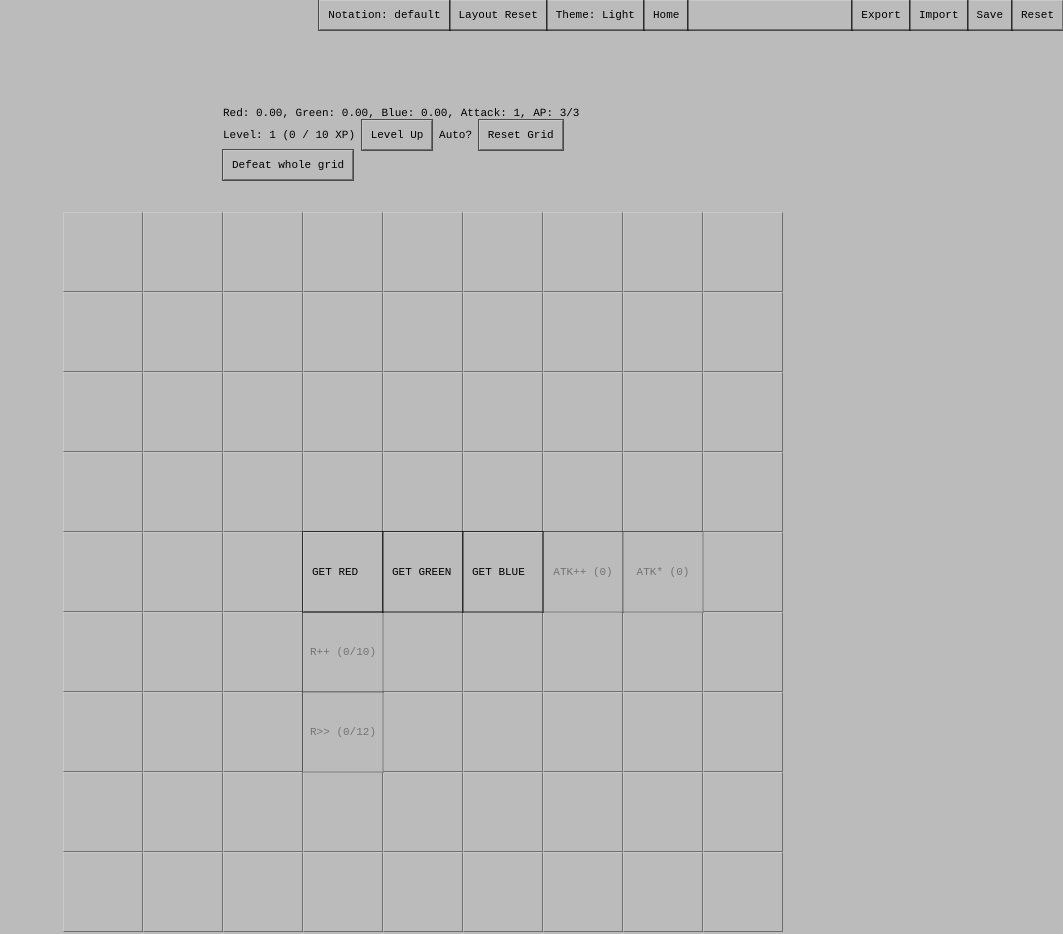
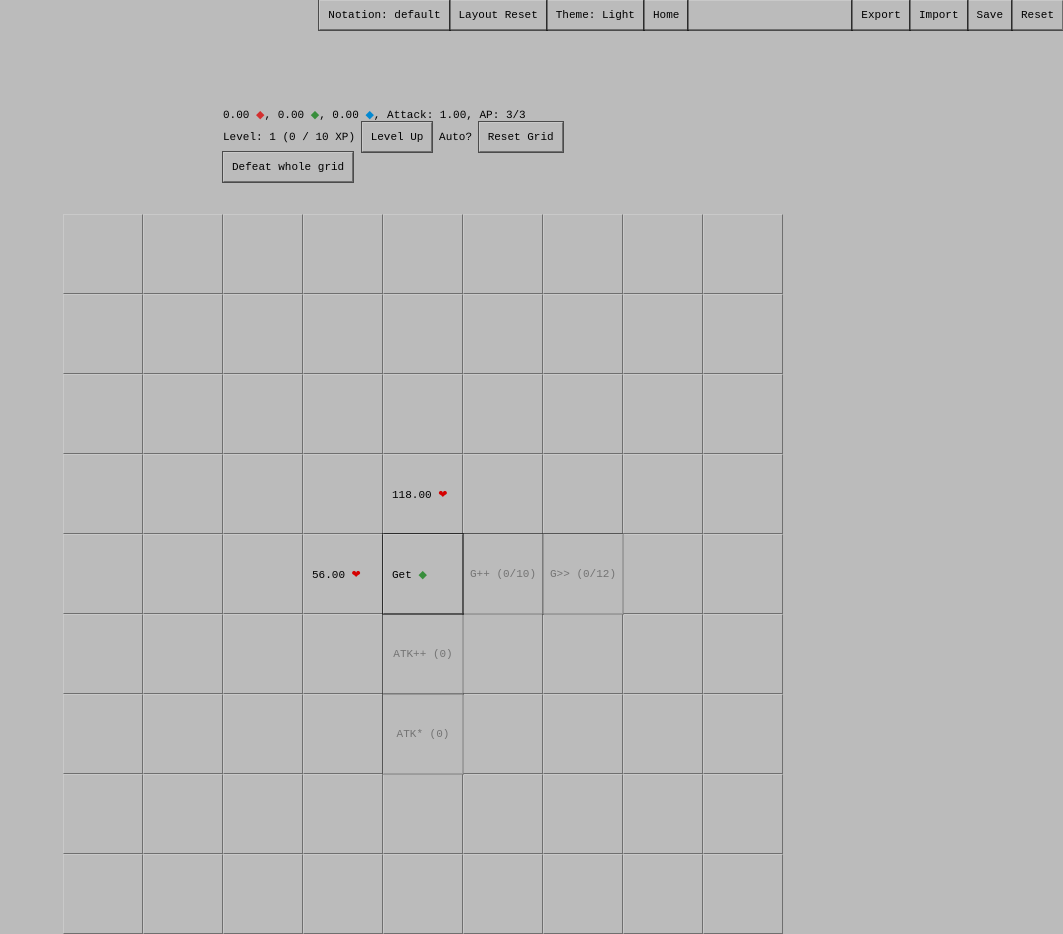
Before and after one commit to JackOE3/cogito-cosmos, a SvelteKit app: page /grid in a window 1280 px wide. Both pictures are taken after a click on the button "Defeat whole grid". Shown: the whole page, without its empty margins (217-1280 px from the left). Built offline with nearby package versions, Linux system fonts and the light colour scheme.

Commit message:
added unicode characters for resources, and cells now start as locked instead of combat

```diff
--- a/src/lib/components/UpgradeCell.svelte
+++ b/src/lib/components/UpgradeCell.svelte
@@ -3,7 +3,7 @@
     import { derivedGrid, formulas, resource, type GeneratorResource, type UpgradeI, type UpgradeType } from '$lib/store'
     import type { Snippet } from 'svelte'
     import { tooltip } from './tooltips/tooltip.svelte'
-    import { formatNumber } from '$lib/gamelogic/utils'
+    import { formatNumber, square } from '$lib/gamelogic/utils'
     import backgroundImage from '$lib/images/endless-constellation.svg'
 
     type Props = {
@@ -61,7 +61,7 @@
 
         const valueName = valueNameDict[upgrade.upgradeType]
 
-        return `${upgrade.description.join('<br>')} <br> ${valueName}: ${formatNumber(currentValue, 2)} -> ${formatNumber(newValue, 2)} <br> Cost: ${formatNumber(upgrade.cost, 2)} ${upgrade.resource}`
+        return `${upgrade.description.join('<br>')} <br> ${valueName}: ${formatNumber(currentValue, 2)} <span style="font-size: 0.75rem">&#8594;</span> ${formatNumber(newValue, 2)} <br> Cost: ${formatNumber(upgrade.cost, 2)} ${square[upgrade.resource]}`
     })
 </script>
 
--- a/src/lib/gamelogic/utils.ts
+++ b/src/lib/gamelogic/utils.ts
@@ -91,6 +91,12 @@ export function uuidv4(): string {
     return '10000000-1000-4000-8000-100000000000'.replace(/[018]/g, c => (+c ^ (crypto.getRandomValues(new Uint8Array(1))[0] & (15 >> (+c / 4)))).toString(16))
 }
 
+export const square = {
+    red: '<span style="color:#D32F2F">&#9670;</span>',
+    green: '<span style="color:#388E3C">&#9670;</span>',
+    blue: '<span style="color:#0288D1">&#9670;</span>'
+} as const
+
 export const costColor = (canAfford: boolean): string => (canAfford ? 'rgb(102, 255, 102)' : 'rgb(255, 102, 102)')
 
 export const colors = (alpha: number) => ({
--- a/src/routes/grid/+page.svelte
+++ b/src/routes/grid/+page.svelte
@@ -1,7 +1,7 @@
 <script lang="ts">
     import ProgBar from '$lib/components/misc/ProgBar.svelte'
     import { tooltip } from '$lib/components/tooltips/tooltip.svelte'
-    import { colors, formatNumber, uuidv4 } from '$lib/gamelogic/utils'
+    import { colors, formatNumber, square, uuidv4 } from '$lib/gamelogic/utils'
     import {
         derivedGrid,
         fastFowardFactor,
@@ -12,10 +12,12 @@
         N_ROWS,
         Resource,
         resource,
+        type Cell,
         type CellContent,
         type CombatI,
         type GeneratorI,
         type GeneratorResource,
+        type LockedI,
         type UpgradeI
     } from '$lib/store'
     import { cubicOut, quartOut } from 'svelte/easing'
@@ -33,35 +35,42 @@
         const max = 100
         const min = 10
         const random = Math.floor(Math.random() * (max + 1 - min) + min)
-        return Math.pow(2, distanceFromCenter(i, j) ** 2)
+        return Math.pow(2, distanceFromCenter(i, j) ** 2) * random
+    }
+
+    function getCellRequirement(i: number, j: number): number {
+        const max = 50
+        const min = 10
+        const random = Math.floor(Math.random() * (max + 1 - min) + min)
+        return Math.pow(2, distanceFromCenter(i, j) ** 2) * random
     }
 
     function setStartingCell() {
         gridCell.value[center][center].hidden = false
-        if (gridCell.value[center][center].content.type !== 'combat') return
-        gridCell.value[center][center].content.HP = 1
-        gridCell.value[center][center].content.maxHP = 1
+        gridCell.value[center][center].content = {
+            type: 'locked',
+            cost: 0,
+            resource: Resource.GREEN
+        }
+    }
+
+    function getRandomResource(): GeneratorResource {
+        const colors = ['red', 'green', 'blue'] as const
+        const randomIndex = Math.floor(Math.random() * colors.length)
+        return colors[randomIndex]
     }
 
     function populateCells(): void {
         for (let i = 0; i < N_ROWS; i++) {
             for (let j = 0; j < N_COLS; j++) {
-                const maxHP = getCellHP(i, j)
                 gridCell.value[i][j] = {
                     id: uuidv4(),
                     location: { row: i, col: j },
                     hidden: true,
                     content: {
-                        type: 'combat',
-                        HP: maxHP,
-                        maxHP: maxHP,
-                        active: false,
-                        intervalId: 0,
-                        progress: new Tween(100, {
-                            duration: 400,
-                            easing: cubicOut
-                        }),
-                        defeated: false
+                        type: 'locked',
+                        cost: getCellRequirement(i, j),
+                        resource: getRandomResource()
                     },
                     relX: 0,
                     relY: 0
@@ -136,7 +145,22 @@
         }
     }
 
-    function makeGeneratorCell(resource: GeneratorResource): GeneratorI {
+    function makeCombat(i: number, j: number): CombatI {
+        const maxHP = getCellHP(i, j)
+        return {
+            type: 'combat',
+            HP: maxHP,
+            maxHP: maxHP,
+            active: false,
+            intervalId: 0,
+            progress: new Tween(100, {
+                duration: 400,
+                easing: cubicOut
+            }),
+            defeated: false
+        }
+    }
+    function makeGenerator(resource: GeneratorResource): GeneratorI {
         return {
             type: 'generator',
             resource,
@@ -145,7 +169,6 @@
             efficiency: 1
         }
     }
-
     function makeAddAttackUpgrade(addAttack: number, cost: number, resource: GeneratorResource, maxBuy?: number): UpgradeI {
         return {
             type: 'upgrade',
@@ -195,7 +218,7 @@
             forGeneratorResource,
             addGain,
             title: titleDict[forGeneratorResource],
-            description: [`Get more ${forGeneratorResource} every time the ${forGeneratorResource} bar fills.`],
+            description: [`Get more ${square[forGeneratorResource]} each time a ${forGeneratorResource} bar is filled.`],
             cost,
             resource,
             costMultiplier: 1.3,
@@ -237,15 +260,15 @@
     function setDeterministicCellContent(): CellContent[][] {
         const gridCellContent: CellContent[][] = Array.from({ length: N_ROWS }, () => new Array(N_COLS).fill({ type: 'empty' }))
 
-        gridCellContent[center][center - 1] = makeGeneratorCell(Resource.RED)
-        gridCellContent[center][center] = makeGeneratorCell(Resource.GREEN)
-        gridCellContent[center][center + 1] = makeGeneratorCell(Resource.BLUE)
+        gridCellContent[center - 1][center] = makeCombat(center - 1, center)
 
-        gridCellContent[center + 1][center - 1] = makeAddGeneratorGainUpgrade(Resource.RED, 1, 5, Resource.RED, 10)
-        gridCellContent[center + 2][center - 1] = makeAddGeneratorSpeedUpgrade(Resource.RED, 1, 5, Resource.RED, 12)
+        gridCellContent[center][center - 1] = makeCombat(center, center - 1)
+        gridCellContent[center][center] = makeGenerator(Resource.GREEN)
+        gridCellContent[center][center + 1] = makeAddGeneratorGainUpgrade(Resource.GREEN, 1, 5, Resource.GREEN, 10)
+        gridCellContent[center][center + 2] = makeAddGeneratorSpeedUpgrade(Resource.GREEN, 1, 5, Resource.GREEN, 12)
 
-        gridCellContent[center][center + 2] = makeAddAttackUpgrade(1, 10, Resource.RED)
-        gridCellContent[center][center + 3] = makeMultAttackUpgrade(1.5, 10, Resource.RED)
+        gridCellContent[center + 1][center] = makeAddAttackUpgrade(1, 10, Resource.GREEN)
+        gridCellContent[center + 2][center] = makeMultAttackUpgrade(1.5, 10, Resource.GREEN)
 
         return gridCellContent
     }
@@ -298,10 +321,11 @@
 
                 setTimeout(() => {
                     // dynamically set the content of the cell when you have defeated it
-                    setCellContent(i, j)
+                    //setCellContent(i, j)
                     /* console.log('cell is defeated and now set to inactive') */
                     cell.active = false
-                    unhideSurroundingCells(i, j)
+                    // clear out cell for now:
+                    gridCell.value[i][j].content = { type: 'empty' }
                 }, 400)
                 clearInterval(cell.intervalId)
             }
@@ -385,12 +409,21 @@
         level.value++
     }
 
-    function defeatWholeGrid(): void {
+    function unlockWholeGrid(): void {
         for (let i = 0; i < N_ROWS; i++) {
             for (let j = 0; j < N_ROWS; j++) {
                 setCellContent(i, j)
             }
         }
+    }
+
+    function handleLockedCell(cell: Cell): void {
+        if (cell.content.type !== 'locked') return
+        if (resource.value[cell.content.resource] < cell.content.cost) return
+        resource.value[cell.content.resource] -= cell.content.cost
+        // dynamically set the content of the cell when you have unlocked it
+        setCellContent(cell.location.row, cell.location.col)
+        unhideSurroundingCells(cell.location.row, cell.location.col)
     }
 </script>
 
@@ -403,6 +436,23 @@
             data: `Get some.`
         })}>
         <span>Basic</span>
+    </button>
+{/snippet}
+
+{#snippet lockedCell(cell: Cell)}
+    {@const content = cell.content as LockedI}
+    {@const tooltipText = `This tile is currently locked. ${content.cost !== 0 ? `<br> Requirement: ${content.cost} ${square[content.resource]}` : ''} <br> <span style="color: var(--text-medium-emphasis)">Click to unlock.</span>`}
+
+    <button
+        class="full"
+        class:disabled={resource.value[content.resource] < content.cost}
+        onclick={() => handleLockedCell(cell)}
+        style="display: flex; flex-direction:column; justify-content: center; gap: 0.25rem;"
+        use:tooltip={() => ({ data: tooltipText })}>
+        <span style="font-size: 0.875rem">&#128274;</span>
+        {#if content.cost !== 0}
+            <span>{content.cost} {@html square[content.resource]}</span>
+        {/if}
     </button>
 {/snippet}
 
@@ -419,9 +469,9 @@
             ? `background: ${colors(0.2)[generator.resource]}`
             : ''}"
         use:tooltip={() => ({
-            data: `Farm some ${generator.resource}. <br> +${derivedGrid.generatorGainForResource[generator.resource]} ${generator.resource} every ${formatNumber(derivedGrid.generatorDurationForResource[generator.resource] / 1000, 2)}s <br> Uses 1 AP while active.`
+            data: `Basic Generator ${generator.active ? '[...]' : ''}<hr> +${derivedGrid.generatorGainForResource[generator.resource]} ${square[generator.resource]} every ${formatNumber(derivedGrid.generatorDurationForResource[generator.resource] / 1000, 2)}s <br> <span style="color: var(--text-medium-emphasis)">Uses 1 AP while active.</span>`
         })}>
-        <span>GET {generator.resource.toUpperCase()}</span>
+        <span>Get {@html square[generator.resource]}</span>
         {#if generator.active}
             <ProgBar
                 --widthProgBar="100%"
@@ -448,11 +498,17 @@
 {#snippet combatCell(i: number, j: number, cell: CombatI)}
     <button
         style="width: 100%; height: 100%; outline: none; position: relative; display: flex; flex-direction:column; justify-content: center; gap: 0.25rem; {cell.active
-            ? 'background: rgba(255,255,255,0.4);'
+            ? 'background: rgba(255,0,0,0.2);'
             : ''}"
         onclick={() => handleCombatCellClicked(i, j, cell)}
-        use:tooltip={() => ({ data: 'nice' })}>
-        {formatNumber(cell.HP, 2)}
+        use:tooltip={() => ({
+            data: 'Combat Tile <hr> <span style="color: var(--text-medium-emphasis)">Use 1 AP while attacking.</span> <br> <span style="color: var(--text-medium-emphasis)">Click to attack this tile.</span>'
+        })}>
+        <span>
+            {formatNumber(cell.HP, 2)}
+            <span style="color: #D50000">&#10084;</span>
+        </span>
+
         {#if cell.active}
             <ProgBar --widthProgBar="100%" --heightProgBar="0.5rem" --barColor="red" --progBarBgColor="var(--dp24)" --progress="{cell.progress.current}%">
             </ProgBar>
@@ -462,14 +518,16 @@
 
 <div style="display: flex; flex-direction:column; gap: 1.5rem; justify-content: center; align-items: center; margin-top: 100px;">
     <div class="stats">
-        Red: {formatNumber(resource.value.red, 2)}, Green: {formatNumber(resource.value.green, 2)}, Blue: {formatNumber(resource.value.blue, 2)}, Attack: {derivedGrid.attack},
-        AP: {actionPoints}/{maxActionPoints}
+        {formatNumber(resource.value.red, 2)}
+        {@html square.red}, {formatNumber(resource.value.green, 2)}
+        {@html square.green}, {formatNumber(resource.value.blue, 2)}
+        {@html square.blue}, Attack: {formatNumber(derivedGrid.attack, 2)}, AP: {actionPoints}/{maxActionPoints}
         <br />
         Level: {level.value}
         ({derivedGrid.expInLevel} / {derivedGrid.expToNextLevel} XP)
         <button onclick={handleLevelUp}>Level Up</button> Auto?
         <button onclick={populateCells}>Reset Grid</button>
-        <button onclick={() => defeatWholeGrid()}> Defeat whole grid </button>
+        <button onclick={() => unlockWholeGrid()}> Defeat whole grid </button>
     </div>
 
     <div class="grid">
@@ -478,7 +536,9 @@
                 <div>
                     {#if !cell.hidden || LORCA_OVERRIDE.value}
                         <div class="full" in:fly={{ duration: 1000, x: cell.relX * 40, y: cell.relY * 40, easing: quartOut }}>
-                            {#if cell.content.type === 'combat' && !LORCA_OVERRIDE.value}
+                            {#if cell.content.type === 'locked' && !LORCA_OVERRIDE.value}
+                                {@render lockedCell(cell)}
+                            {:else if cell.content.type === 'combat'}
                                 {@render combatCell(i, j, cell.content)}
                             {:else if cell.content.type === 'generator'}
                                 {@render generatorCell(cell.content)}
```
Also changed, not shown: src/global.css (+9 -0 lines), src/lib/store/primitive/misc.svelte.ts (+7 -1 lines).
